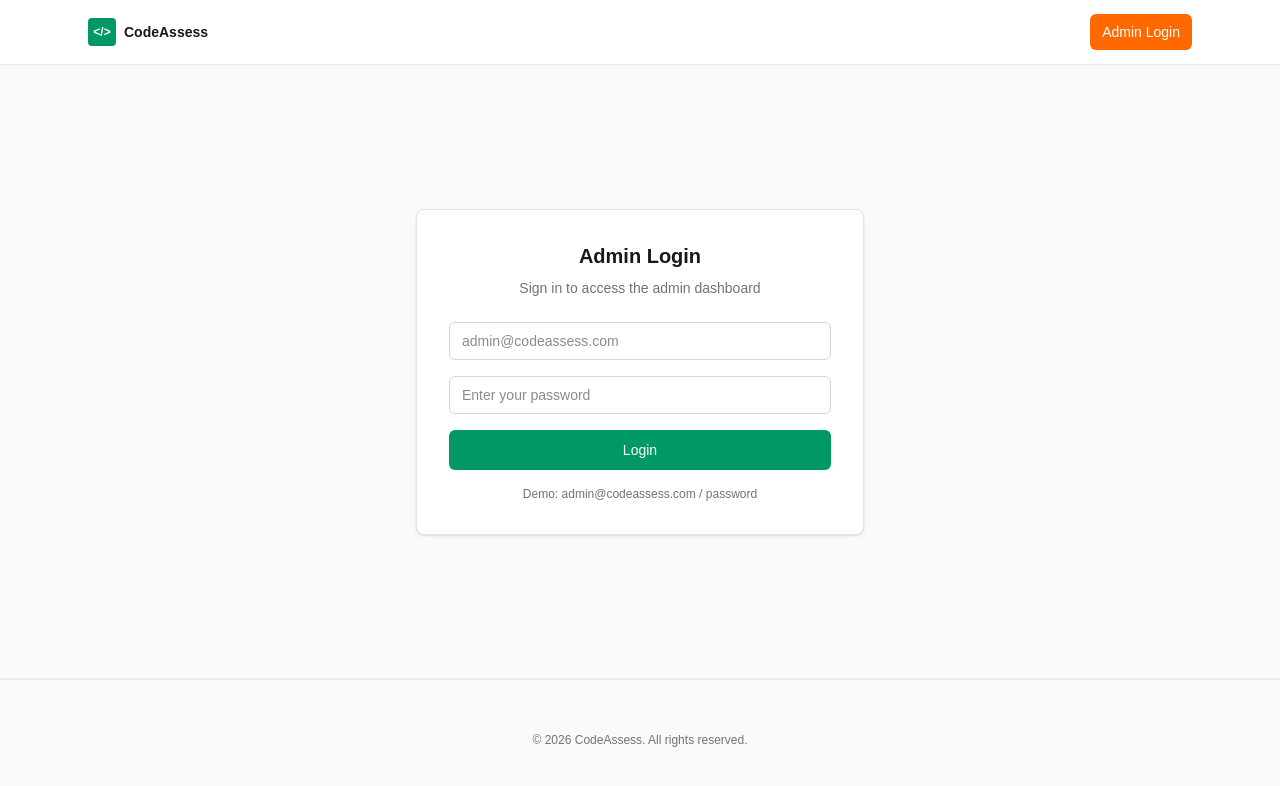
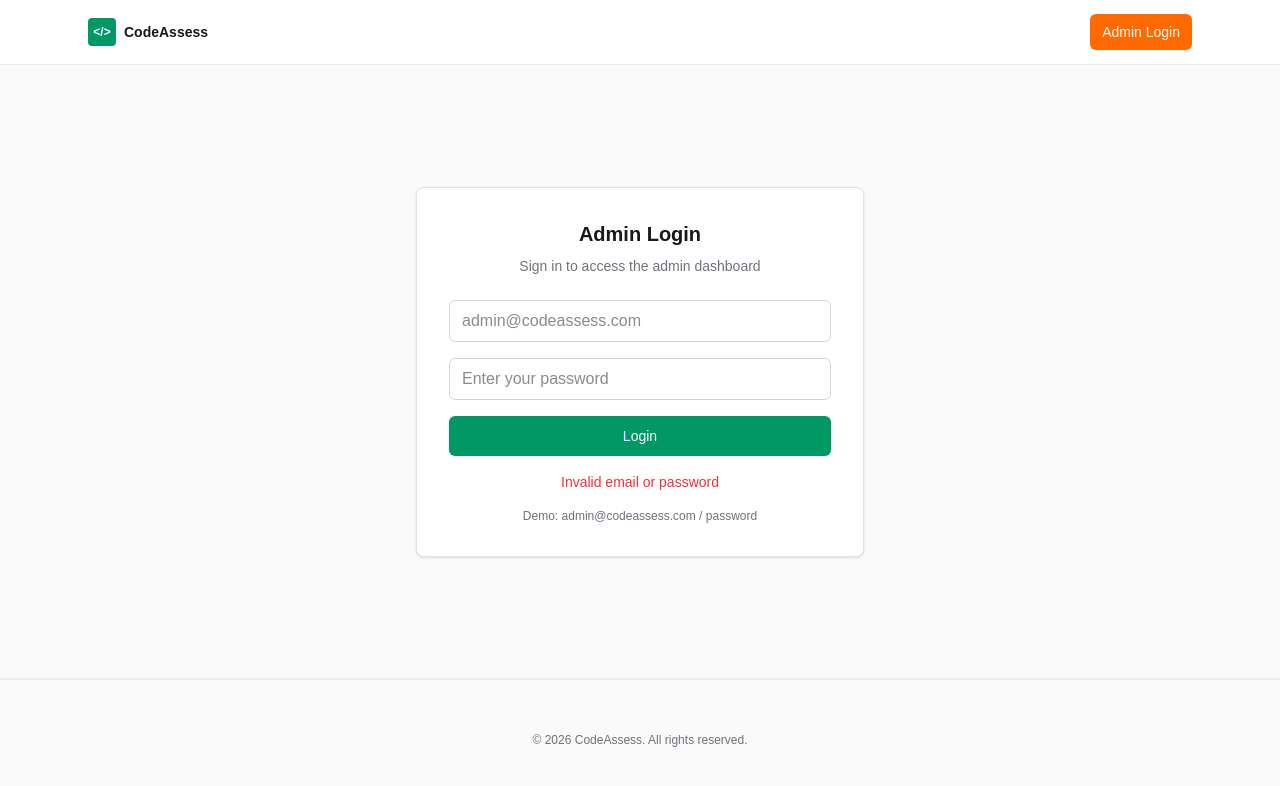
Before and after one commit to SheCanCODE-Capstone-Projects/Assessment_Platfrom_fe, a Next.js app: page /admin/login in a window 1280 px wide. Both pictures are taken after a click on the button "Login". Shown: the top 786 px of the page. Built offline with nearby package versions, Linux system fonts and the light colour scheme.

Commit message:
linked admin login button to login page

```diff
--- a/app/admin/login/page.tsx
+++ b/app/admin/login/page.tsx
@@ -1,54 +1,81 @@
 "use client";
+
+import { useState } from "react";
+import { useRouter } from "next/navigation";
 
 import Navbar from "@/src/components/layout/Navbar";
 import Footer from "@/src/components/layout/Footer";
 import Card from "@/src/components/ui/Card";
-import Input from "@/src/components/ui/Input";
 import Button from "@/src/components/ui/Button";
 
 export default function AdminLoginPage() {
+  const router = useRouter();
+
+  const [email, setEmail] = useState("");
+  const [password, setPassword] = useState("");
+  const [error, setError] = useState("");
+
+  const handleLogin = () => {
+    if (email === "admin@codeassess.com" && password === "password") {
+      router.push("/admin"); // go to dashboard
+    } else {
+      setError("Invalid email or password");
+    }
+  };
+
   return (
     <div className="min-h-screen bg-zinc-50 flex flex-col">
 
-      {/* Navbar (logo only) */}
       <Navbar brand={{ name: "CodeAssess", href: "/" }} />
 
-      {/* Centered content */}
       <main className="flex flex-1 items-center justify-center px-6">
 
         <Card className="w-full max-w-md p-8">
 
-          {/* Title */}
           <h2 className="text-xl font-semibold text-center text-zinc-900">
             Admin Login
           </h2>
 
-          {/* Subtitle */}
           <p className="mt-2 text-center text-sm text-zinc-500">
             Sign in to access the admin dashboard
           </p>
 
-          {/* Form */}
           <div className="mt-6 space-y-4">
 
-            <Input
+            {/* Email */}
+            <input
               type="email"
               placeholder="admin@codeassess.com"
+              value={email}
+              onChange={(e) => setEmail(e.target.value)}
+              className="w-full border border-zinc-300 rounded-md px-3 py-2"
             />
 
-            <Input
+            {/* Password */}
+            <input
               type="password"
               placeholder="Enter your password"
+              value={password}
+              onChange={(e) => setPassword(e.target.value)}
+              className="w-full border border-zinc-300 rounded-md px-3 py-2"
             />
 
+            {/* Button */}
             <Button
+              onClick={handleLogin}
               tone="green"
               className="w-full h-10"
             >
               Login
             </Button>
 
-            {/* Hint */}
+            {/* Error */}
+            {error && (
+              <p className="text-red-500 text-sm text-center">
+                {error}
+              </p>
+            )}
+
             <p className="text-center text-xs text-zinc-500">
               Demo: admin@codeassess.com / password
             </p>
--- a/src/components/layout/Navbar.tsx
+++ b/src/components/layout/Navbar.tsx
@@ -29,7 +29,7 @@ export default function Navbar({
 
         <div className="flex items-center gap-3">
           {right ?? (
-            <Button href="/admin" tone="orange" size="sm">
+            <Button href="/admin/login" tone="orange" size="sm">
               Admin Login
             </Button>
           )}
```
